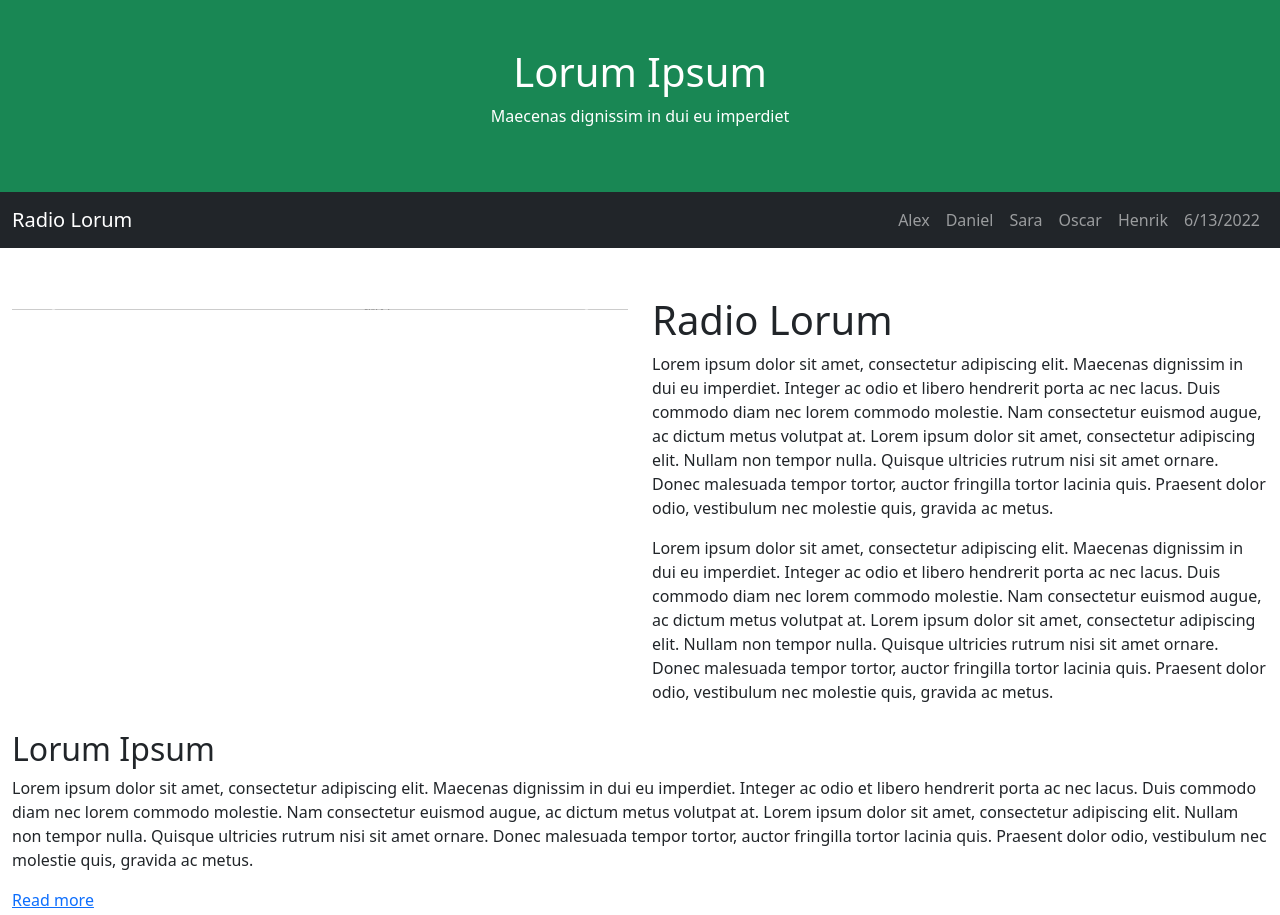
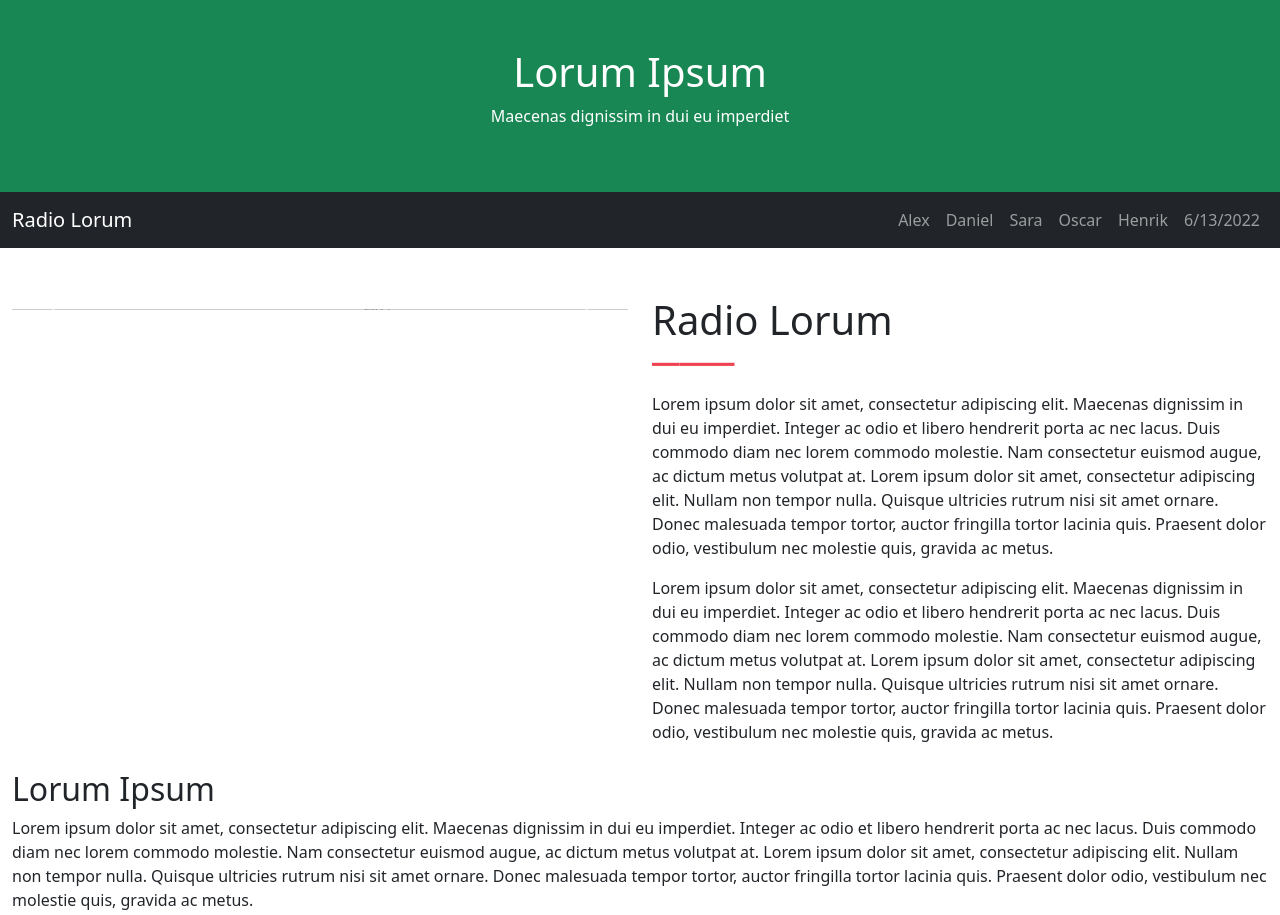
Before and after one commit to AlexRasch/Academy, a plain HTML site: page alex.html in a window 1280 px wide. Shown: the top 915 px of the page. Drawn offline with nearby package versions, Linux system fonts and the light colour scheme; placeholder pictures from the web are drawn by us.

Commit message:
Update alex.html

```diff
--- a/alex.html
+++ b/alex.html
@@ -13,6 +13,18 @@
 
 	.txt-white {
 		color:#FFFFFF;
+	}
+
+	#header-title::after {
+		content: "\23AF\23AF\23AF";
+		color: #ed4250;
+		font-size: 55px;
+		line-height: 1em;
+		display: block;
+		position: relative;
+		left: 0;
+		bottom: 0;
+		margin-top: -15px;
 	}
 	</style>
   </head>
@@ -88,7 +100,7 @@
 		</div>
 
 		<div class="col-lg-6 pt-5">
-			<h1>Radio Lorum</h1>
+			<h1 id="header-title">Radio Lorum</h1>
 			<p> Lorem ipsum dolor sit amet, consectetur adipiscing elit. Maecenas dignissim in dui eu imperdiet. Integer ac odio et libero hendrerit porta ac nec lacus. Duis commodo diam nec lorem commodo molestie. Nam consectetur euismod augue, ac dictum metus volutpat at. Lorem ipsum dolor sit amet, consectetur adipiscing elit. Nullam non tempor nulla. Quisque ultricies rutrum nisi sit amet ornare. Donec malesuada tempor tortor, auctor fringilla tortor lacinia quis. Praesent dolor odio, vestibulum nec molestie quis, gravida ac metus.</p>
 					<p>Lorem ipsum dolor sit amet, consectetur adipiscing elit. Maecenas dignissim in dui eu imperdiet. Integer ac odio et libero hendrerit porta ac nec lacus. Duis commodo diam nec lorem commodo molestie. Nam consectetur euismod augue, ac dictum metus volutpat at. Lorem ipsum dolor sit amet, consectetur adipiscing elit. Nullam non tempor nulla. Quisque ultricies rutrum nisi sit amet ornare. Donec malesuada tempor tortor, auctor fringilla tortor lacinia quis. Praesent dolor odio, vestibulum nec molestie quis, gravida ac metus.</p>
 		</div>
```
